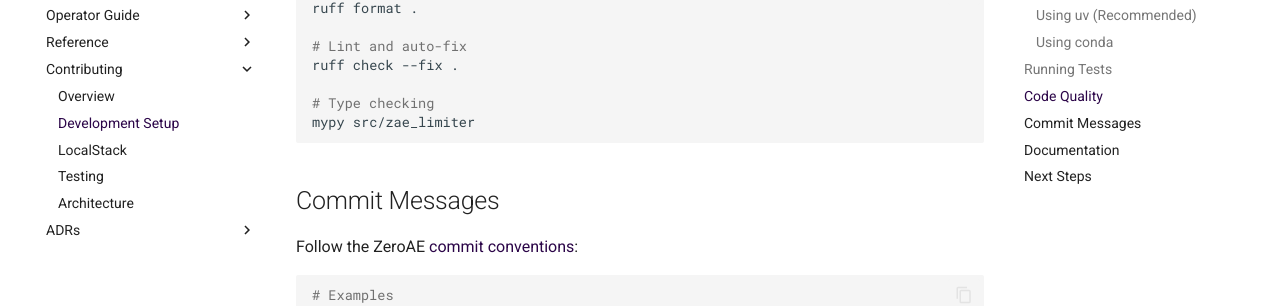
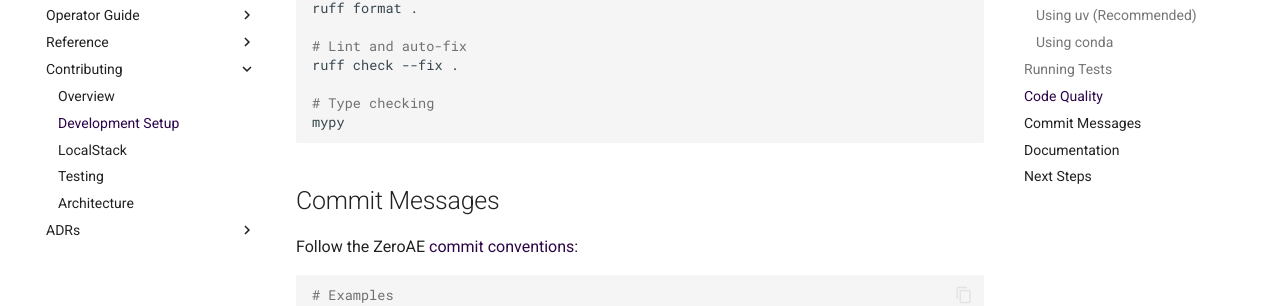
Before and after one commit to zeroae/zae-limiter, an MkDocs documentation site: the page built from docs/contributing/development.md, in a window 1280 px wide and 900 px high, scrolled down 1266 px. Shown: the part 147-453 px from the top of the window. Built offline with MkDocs 1.6.1 and Material for MkDocs 9.7.7, drawn with Linux system fonts in a browser that asks for light colours; comment, search, counter and statistics services are not loaded; the version menu is left out.

Commit message:
🔧 chore(ci): make bare mypy check every src package
Set files = ["src"] under [tool.mypy] so a bare `uv run mypy` checks
zae_limiter, zae_limiter_provisioner and zae_limiter_aggregator, the
same 56 files the pre-commit hook passes explicitly. `packages = [...]`
does not work because the Lambda packages have no py.typed marker, and
explicit CLI paths still override `files`, so the hook is unaffected.

Update the documented type-check command in CLAUDE.md and the
contributor docs from `mypy src/zae_limiter` to a bare `mypy`.

Co-Authored-By: Claude Fable 5.1 <noreply@anthropic.com>
Claude-Session: https://claude.ai/code/session_01QdVj8nPhUwTz2aNJzMFqt5

````diff
--- a/docs/contributing/development.md
+++ b/docs/contributing/development.md
@@ -61,7 +61,7 @@ ruff format .
 ruff check --fix .
 
 # Type checking
-mypy src/zae_limiter
+mypy
 ```
 
 ## Commit Messages
--- a/pyproject.toml
+++ b/pyproject.toml
@@ -142,6 +142,10 @@ python_version = "3.11"
 strict = true
 warn_return_any = true
 warn_unused_ignores = true
+# Bare `mypy` checks every package under src/ (the Lambda packages have no
+# py.typed marker, so `packages = [...]` would not find them). Explicit CLI
+# paths, as passed by the pre-commit hook, still override this.
+files = ["src"]
 exclude = ["tests/"]
 
 [[tool.mypy.overrides]]
````
Also changed, not shown: CLAUDE.md (+1 -1 lines).
